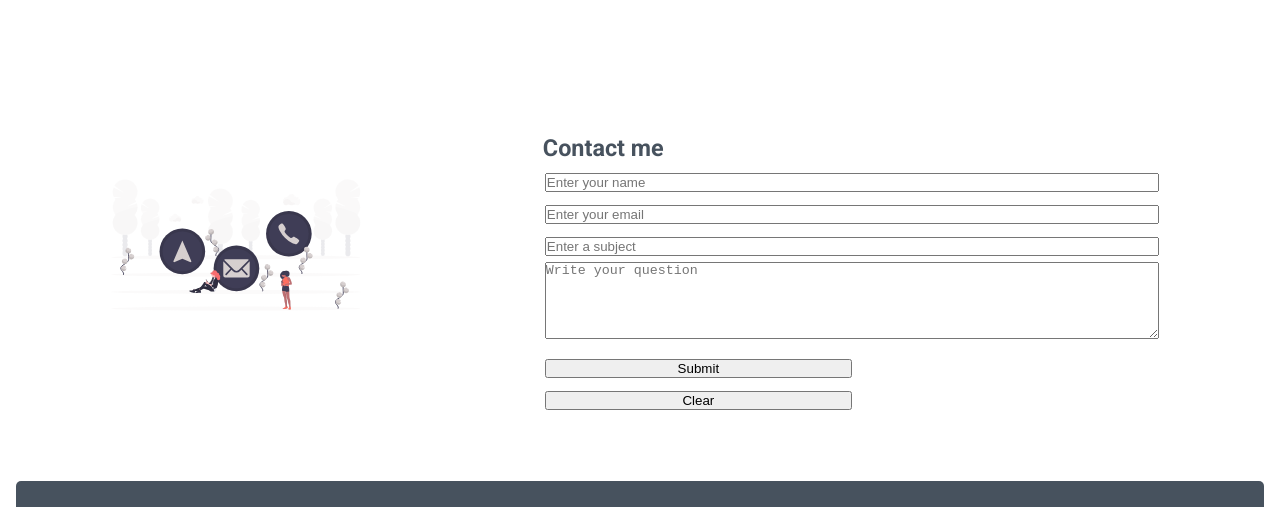
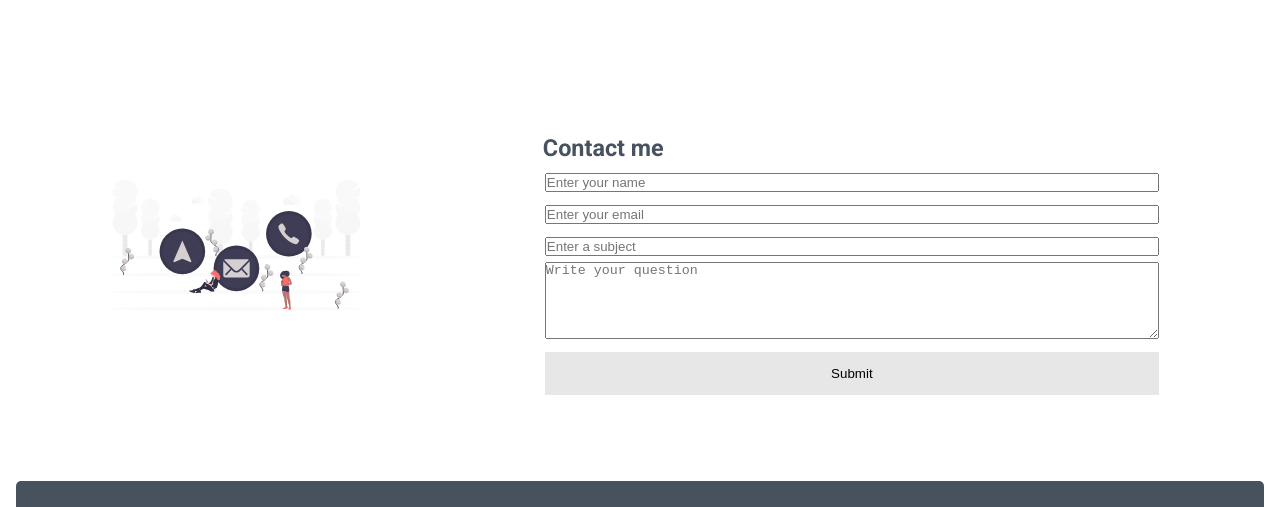
Before and after one commit to jmr85/portfolio, a plain HTML site: page contact.html in a window 1280 px wide. Shown: the part 94-601 px from the top of the page. Drawn offline with Linux system fonts and the light colour scheme.

Commit message:
ajustes btn form

```diff
--- a/contact.html
+++ b/contact.html
@@ -33,16 +33,14 @@
             </nav>
         </header>
         <main class="main">
-            <!-- <img src="img/businessman-contact.jpg" alt=""> -->
             <img src="img/undraw_contact_us_15o2.svg" alt="Contact">
-            <!-- <div class="form"> -->
             <form class="main__form" action="https://formspree.io/f/xoqyblrz" method="POST">
                 <h3>
                     Contact me
                 </h3>
                 <fieldset>
                     <!-- <label for="name">Name</label>
-                <br> -->
+                    <br> -->
                     <input type="text" name="name" id="name" placeholder="Enter your name" required>
                     <!-- <br> br como provisorio -->
                     <!-- <label for="name">Email</label> -->
@@ -57,14 +55,11 @@
                     <!-- <br> -->
                     <textarea name="question" id="question" cols="30" rows="5" maxlength="500"
                         placeholder="Write your question" required></textarea>
-                    <div class="form__button_flex">
-                        <input type="submit" value="Submit">
-                        <input type="reset" value="Clear">
-                    </div>
 
+                    <input class="btn-submit default" type="submit" value="Submit">
+                    <!-- <input type="reset" value="Clear"> -->
                 </fieldset>
             </form>
-            <!-- </div> -->
         </main>
 
 
--- a/style.css
+++ b/style.css
@@ -233,13 +233,22 @@ main img {
   }
 
   input[type="submit"]{
-    width: 50%;
+    width: 100%;
     display: inline-block;
   }
-  input[type="reset"]{
-    width: 50%;
+  .btn-submit{
+    border: none; /* Remove borders */
+    color: rgb(15, 14, 14); /* Add a text color */
+    padding: 14px 28px; /* Add some padding */
+    cursor: pointer; /* Add a pointer cursor on mouse-over */
+    width: 100%;
+  }
+  .default {background-color: #e7e7e7; color: black;} /* Gray */
+  .default:hover {background: #ddd;}
+  /* input[type="reset"]{
+    width: 20rem;
     display: inline-block;
-  }
+  } */
 
   fieldset {
     border-style: none;
```
